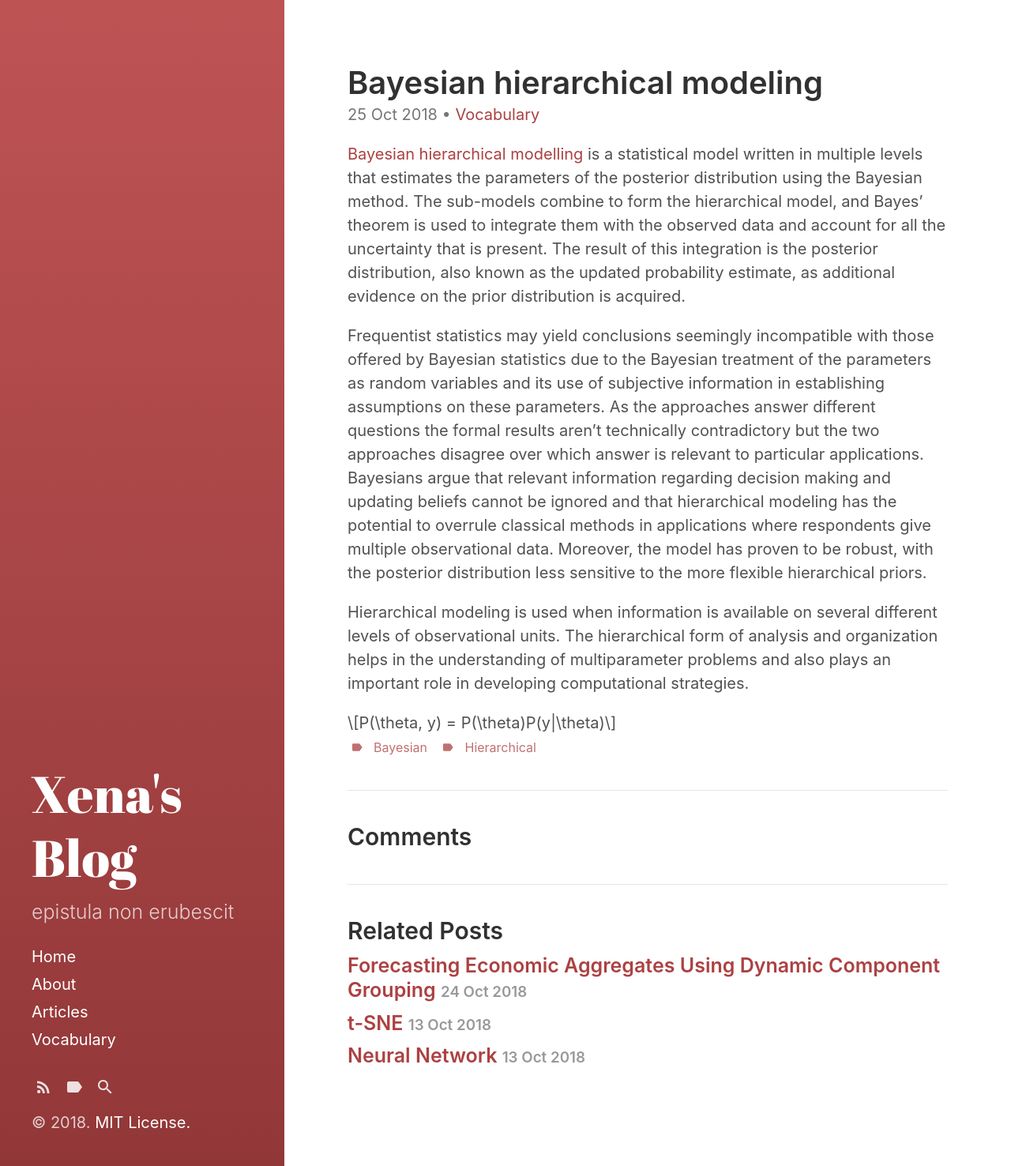
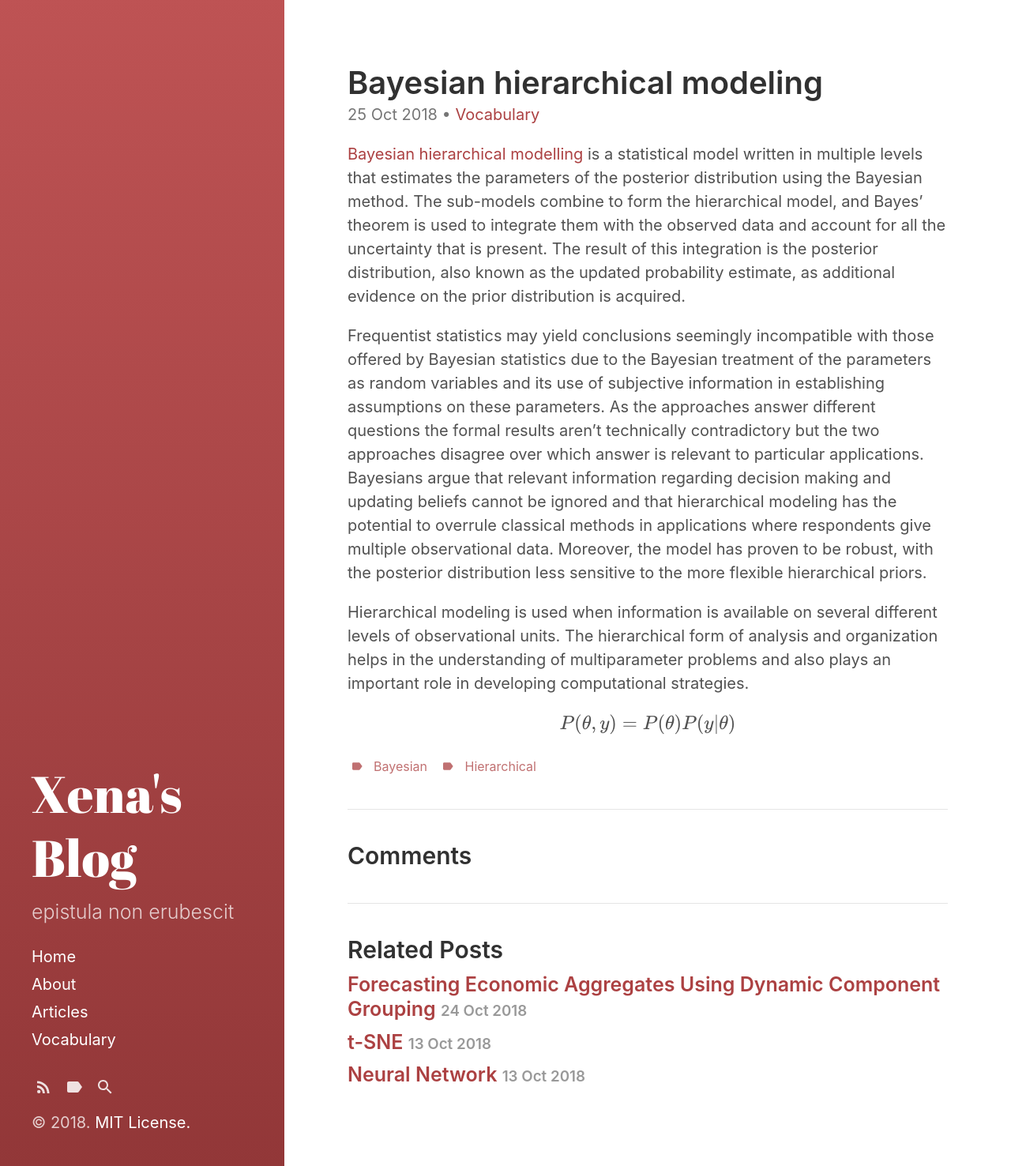
Before and after one commit to xenakas/gitpage, a Jekyll site: the page built from _posts/2018-10-25-bayesian-hierarchical-modeling.md, in a window 1280 px wide. Shown: the whole page at 79% size. Built offline with Jekyll 4.4.1, drawn with Linux system fonts in a browser that asks for light colours; formulas are drawn with MathJax 3.

Commit message:
Update 2018-10-25-bayesian-hierarchical-modeling.md

```diff
--- a/_posts/2018-10-25-bayesian-hierarchical-modeling.md
+++ b/_posts/2018-10-25-bayesian-hierarchical-modeling.md
@@ -34,4 +38,4 @@ Hierarchical modeling is used when information is available on several different
 The hierarchical form of analysis and organization helps in the understanding of multiparameter problems
 and also plays an important role in developing computational strategies.
 
-$$ P(\theta, y) = P(\theta)P(y|\theta) $$
+$$ P(\theta, y) = P(\theta)P(y\vert\theta) $$
```
Also changed, not shown: other parts of _posts/2018-10-25-bayesian-hierarchical-modeling.md (+4 -0 lines).
